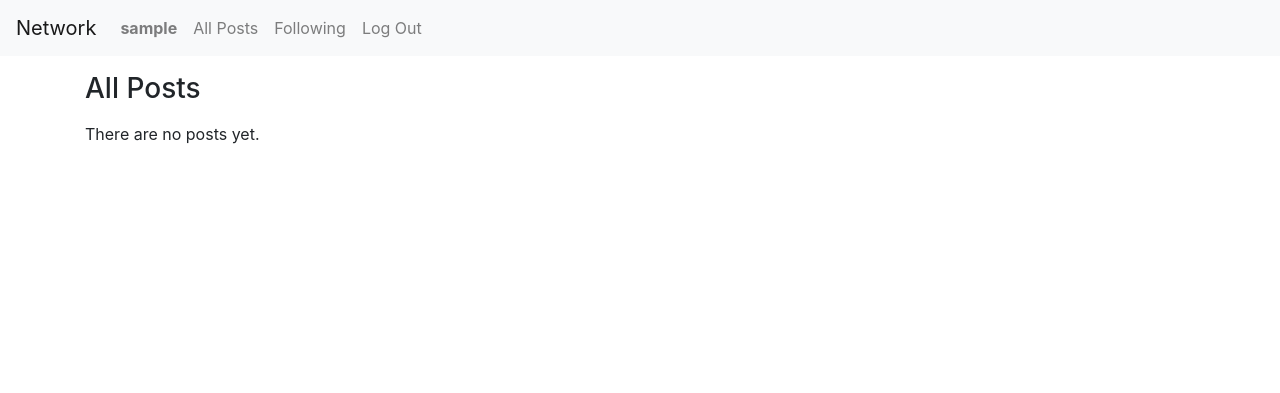
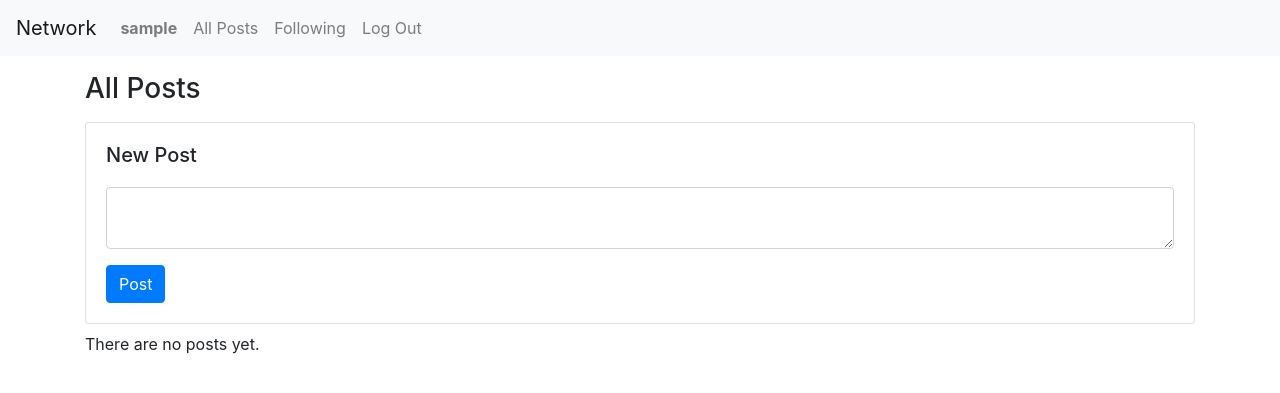
Before and after one commit to daniel-shanahan/django-network, a Django app: page / in a window 1280 px wide. Shown: the top 393 px of the page. Run offline with Django 3.2, Linux system fonts and the light colour scheme; the visitor is signed in with stand-in values (Sample User, id 1); data that the repository does not hold is empty; some libraries are stand-ins or nearby versions.

Commit message:
Interface for new post

```diff
--- a/network/templates/network/index.html
+++ b/network/templates/network/index.html
@@ -2,8 +2,28 @@
 
 {% block body %}
     <h3 class="mb-3">
-        All Posts
+        {{ title }}
     </h3>
+    {% if user.is_authenticated %}
+        <div class="card mb-2">
+            <div class="card-body">
+                <form action="" method="post">
+{% csrf_token %}
+                    <div class="form-group">
+                        <h5 class="card-title">
+                            <label for="new-post">
+                                New Post
+                            </label>
+                        </h5>
+                        <textarea id="new-post" name="new-post" rows="2" class="form-control"></textarea>
+                    </div>
+                    <button type="submit" class="btn btn-primary d-block">
+                        Post
+                    </button>
+                </form>
+            </div>
+        </div>
+    {% endif %}
     {% for post in posts %}
         <div class="card mb-2">
             <div class="card-body">
--- a/network/views.py
+++ b/network/views.py
@@ -8,10 +8,9 @@ from .models import User, Post
 
 
 def index(request):
-    # Get all posts
     posts = Post.objects.all().order_by("-timestamp")
 
-    return render(request, "network/index.html", {"posts": posts})
+    return render(request, "network/index.html", {"title": "All Posts", "posts": posts})
 
 
 def login_view(request):
```
